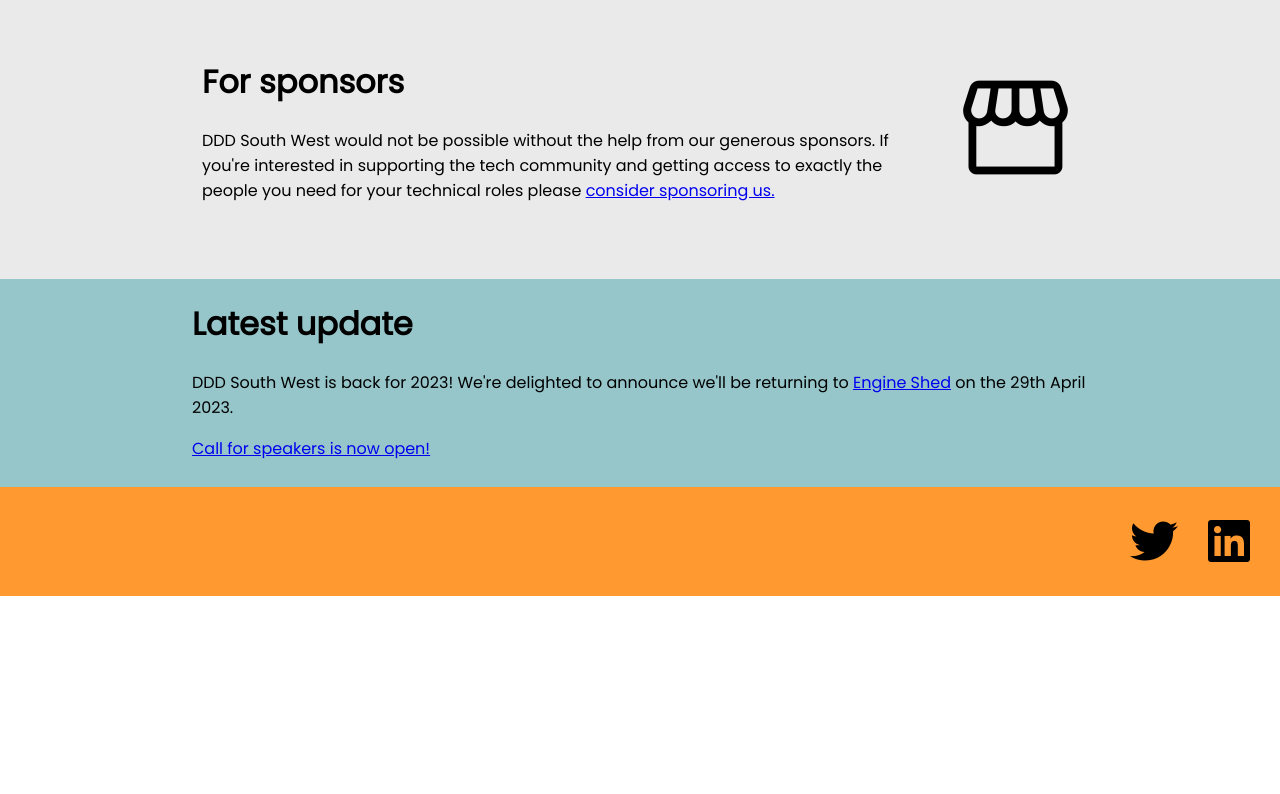
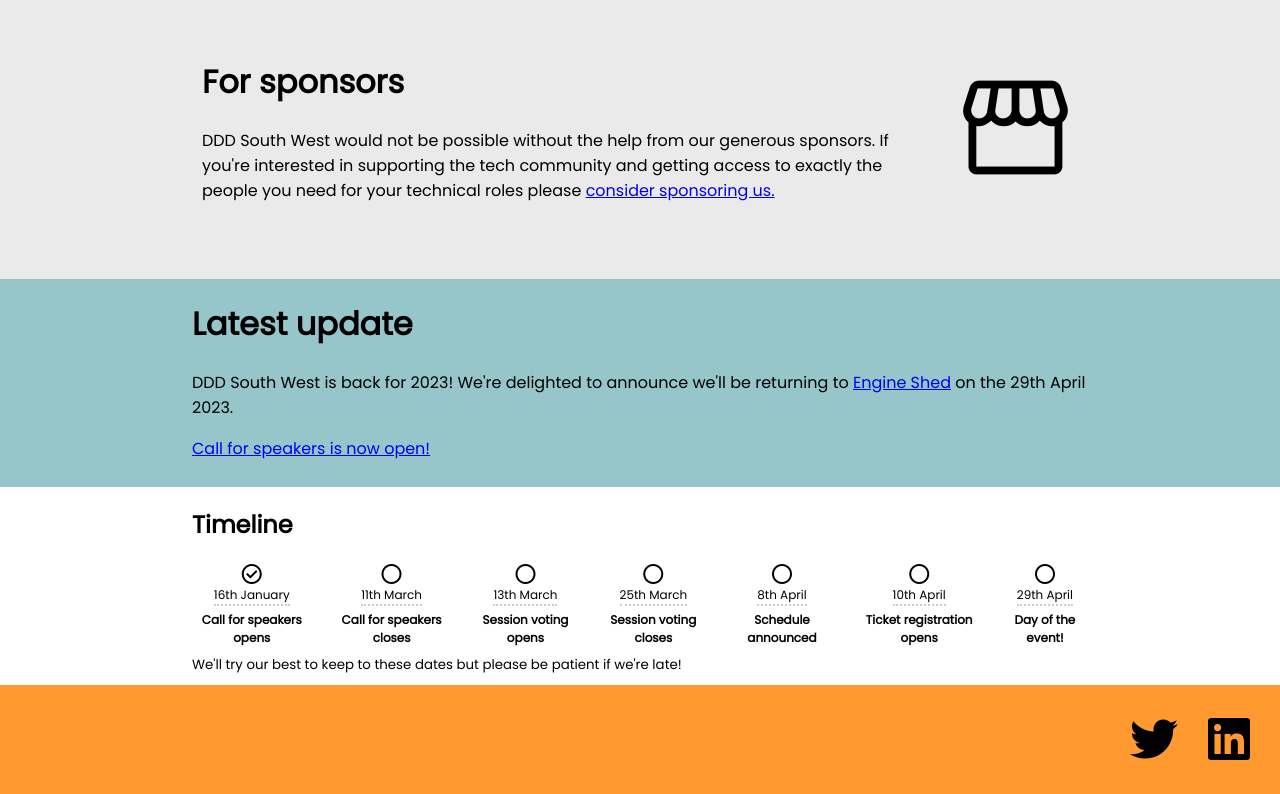
Before and after one commit to dddsw/dddsw-web, a SvelteKit app: page / in a window 1280 px wide. Shown: the part 1265-2059 px from the top of the page. Before the commit the page ends 1861 px from the top, so only its background shows below. Built offline with nearby package versions, Linux system fonts and the light colour scheme.

Commit message:
Added timeline to homepage

```diff
--- a/src/lib/Sponsors.svelte
+++ b/src/lib/Sponsors.svelte
@@ -23,7 +23,7 @@
 			href: 'https://www.ioassociates.co.uk/',
 			src: '../images/sponsors/io.png',
 			confirmed: true
-		},
+		}
 	];
 </script>
 
--- a/src/routes/+page.svelte
+++ b/src/routes/+page.svelte
@@ -70,7 +70,81 @@
 	</div>
 </div>
 
+<div class="secondary-bg">
+	<div class="section">
+		<h2>Timeline</h2>
+		<div class="timeline text-center">
+			<span class="timeline-item">
+				<span class="material-symbols-outlined"> check_circle </span>
+				<p>16th January</p>
+				<p>Call for speakers opens</p>
+			</span>
+			<span class="timeline-item">
+				<span class="material-symbols-outlined"> circle </span>
+				<p>11th March</p>
+				<p>Call for speakers closes</p>
+			</span>
+			<span class="timeline-item">
+				<span class="material-symbols-outlined"> circle </span>
+				<p>13th March</p>
+				<p>Session voting opens</p>
+			</span>
+			<span class="timeline-item">
+				<span class="material-symbols-outlined"> circle </span>
+				<p>25th March</p>
+				<p>Session voting closes</p>
+			</span>
+			<span class="timeline-item">
+				<span class="material-symbols-outlined"> circle </span>
+				<p>8th April</p>
+				<p>Schedule announced</p>
+			</span>
+			<span class="timeline-item">
+				<span class="material-symbols-outlined"> circle </span>
+				<p>10th April</p>
+				<p>Ticket registration opens</p>
+			</span>
+			<span class="timeline-item">
+				<span class="material-symbols-outlined"> circle </span>
+				<p>29th April</p>
+				<p>Day of the event!</p>
+			</span>
+		</div>
+		<sub>We'll try our best to keep to these dates but please be patient if we're late!</sub>
+	</div>
+</div>
+
 <style>
+	.timeline {
+		display: flex;
+		flex-direction: column;
+		gap: 20px;
+	}
+
+	.timeline p {
+		font-size: 0.75rem;
+		margin: 0;
+		font-weight: bold;
+	}
+
+	.timeline-item p:first-of-type {
+		border-bottom: #cdcdcd 2px dotted;
+		margin-bottom: 5px;
+		font-weight: normal;
+	}
+
+	.timeline-item {
+		display: flex;
+		flex-direction: column;
+		align-items: center;
+	}
+
+	@media (min-width: 576px) {
+		.timeline {
+			flex-direction: row;
+		}
+	}
+
 	@media (min-width: 768px) {
 		.introduction p {
 			font-size: 1.75rem;
```
